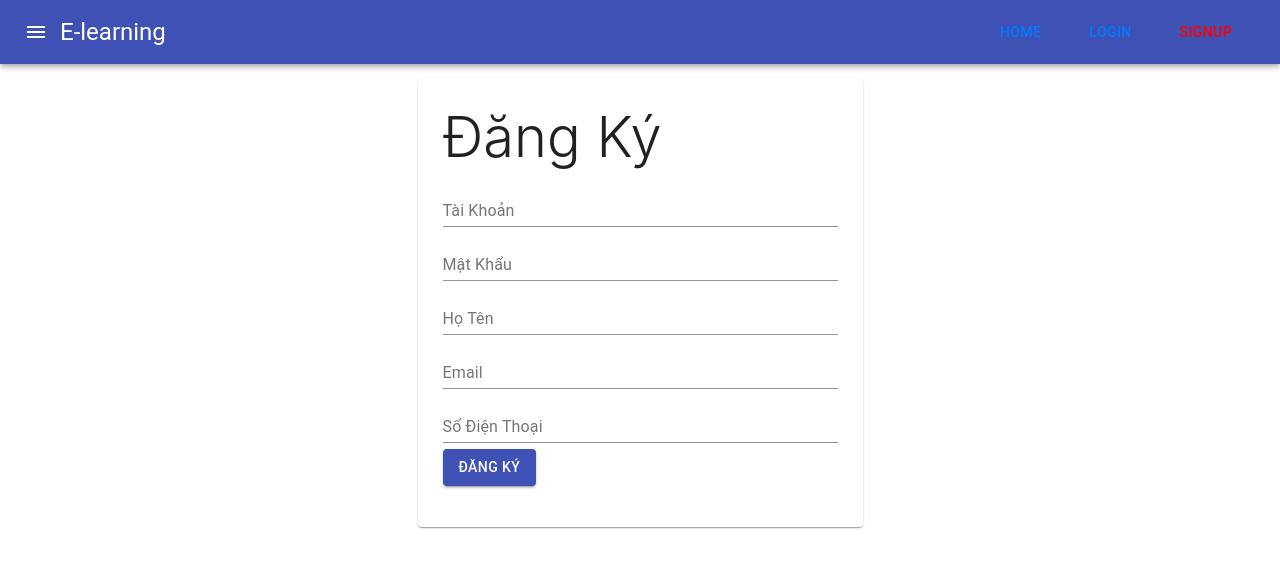
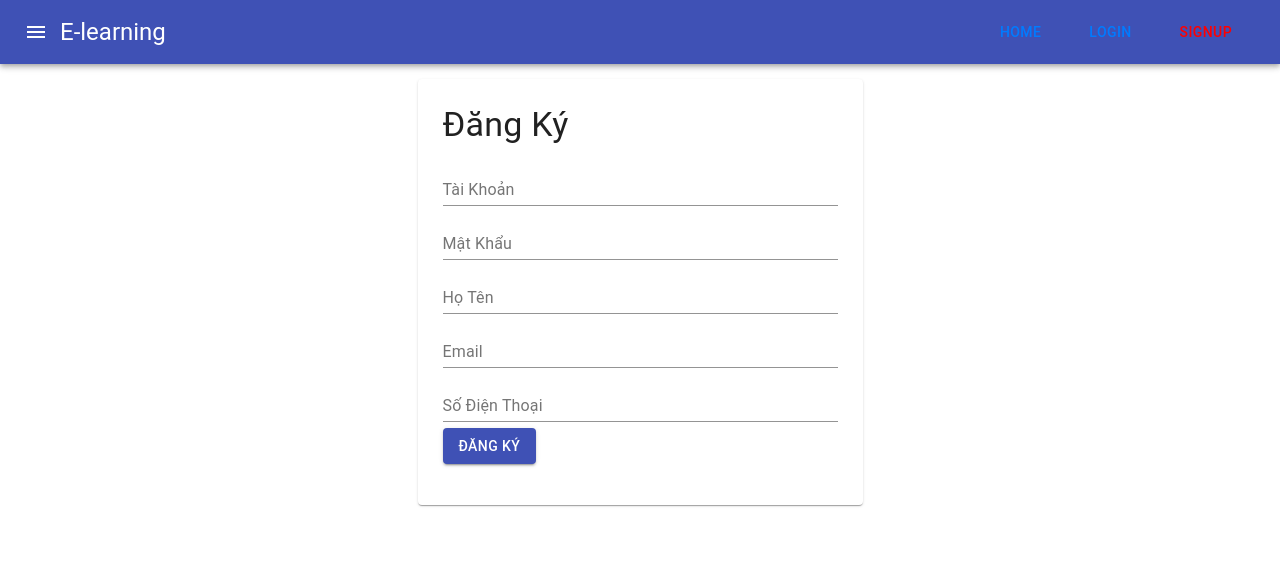
Before and after one commit to lvqchau/FE25_Elearning, a React (Create React App) app: page /signup in a window 1280 px wide. Shown: the top 568 px of the page. Built offline with nearby package versions, Linux system fonts and the light colour scheme; no server answers.

Commit message:
LoginSignupScreen2

```diff
--- a/src/Layouts/Header.js
+++ b/src/Layouts/Header.js
@@ -18,7 +18,7 @@ const styles = {
 
 const Header = props => {
   return (
-    <AppBar position="static">
+    <AppBar position="static" fullWidth>
       <Toolbar>
         <IconButton edge="start" color="inherit" aria-label="menu">
           <MenuIcon />
--- a/src/Screens/User/Authentication/LoginScreen.js
+++ b/src/Screens/User/Authentication/LoginScreen.js
@@ -2,7 +2,7 @@ import React from "react";
 import { connect } from "react-redux";
 import { Formik, Form } from "formik";
 import { fetchCredential } from "../../../Redux/Actions/User";
-import { TextField, Paper, Button } from "@material-ui/core";
+import { TextField, Paper, Button, Typography } from "@material-ui/core";
 import { withStyles } from "@material-ui/styles";
 
 const styles = theme => ({
@@ -33,7 +33,9 @@ const LoginScreen = props => {
             render={({ handleChange, values }) => (
               <Paper className={props.classes.Paper}>
                 <Form>
-                  <h4 className="display-4">Đăng Nhập</h4>
+                  <Typography variant="h4" gutterBottom>
+                    Đăng Nhập
+                  </Typography>
                   <div className="form-group">
                     <TextField
                       label="Tài Khoản"
--- a/src/Screens/User/Authentication/SignupScreen.js
+++ b/src/Screens/User/Authentication/SignupScreen.js
@@ -6,7 +6,7 @@ import { withStyles } from "@material-ui/styles";
 import TextField from "@material-ui/core/TextField";
 import Button from "@material-ui/core/Button";
 import Paper from "@material-ui/core/Paper";
-import { Box } from "@material-ui/core";
+import { Box, Typography } from "@material-ui/core";
 
 const styles = theme => ({
   Paper: {
@@ -57,9 +57,12 @@ const SignupScreen = props => {
             onSubmit={_handleSubmit}
             validationSchema={SignUpUserSchema}
             render={formikProps => (
+              <Box>
                 <Paper className={props.classes.Paper}>
                   <Form>
-                  <h4 className="display-4">Đăng Ký</h4>
+                    <Typography variant="h4" gutterBottom>
+                      Đăng Ký
+                    </Typography>
                     <div className="form-group">
                       <TextField
                         placeholder="Nhập tên tài khoản"
@@ -97,7 +100,8 @@ const SignupScreen = props => {
                           formikProps.touched.matKhau
                         }
                       />
-                    {formikProps.errors.matKhau && formikProps.touched.matKhau && (
+                      {formikProps.errors.matKhau &&
+                        formikProps.touched.matKhau && (
                           <Box
                             className={props.classes.ErrorText}
                             color="error.main"
@@ -177,6 +181,7 @@ const SignupScreen = props => {
                     </div>
                   </Form>
                 </Paper>
+              </Box>
             )}
           ></Formik>
         </div>
```
Lines whose indentation alone changed are shown as unchanged.
